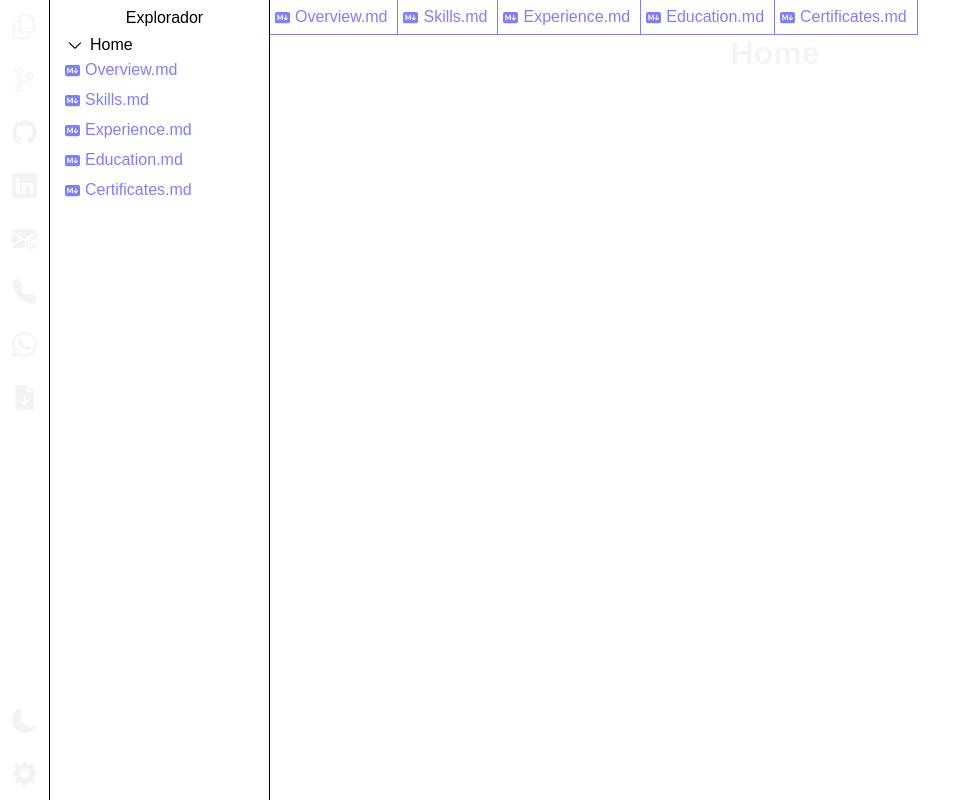
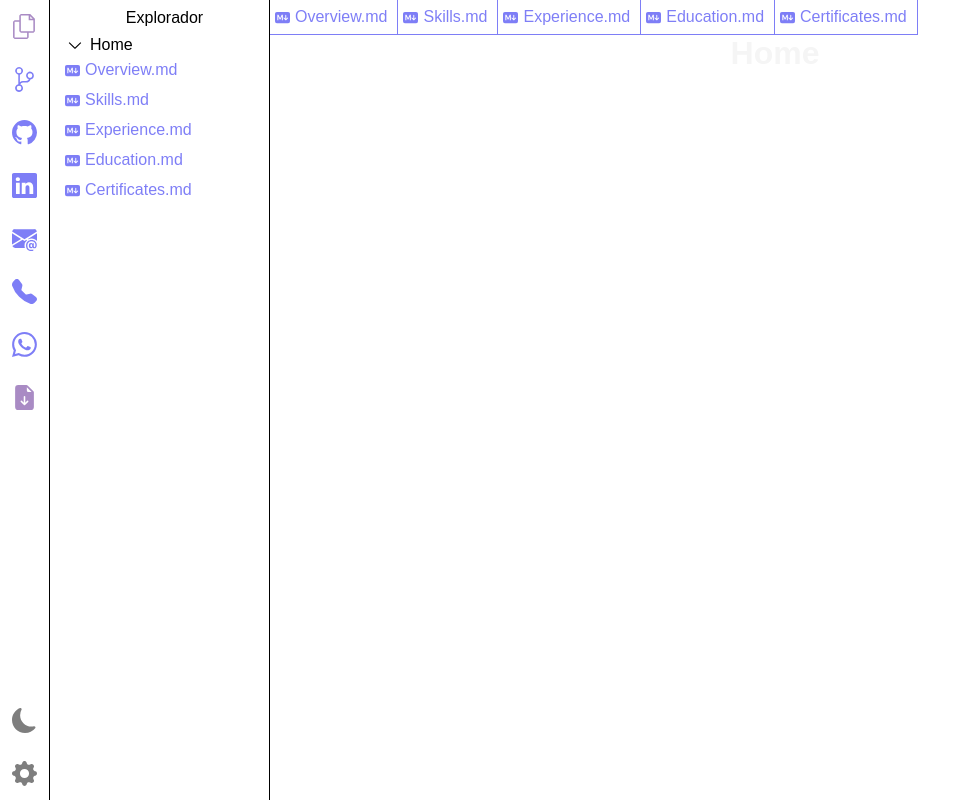
Before and after one commit to V-Carvalho/Portifolio, a React (Vite) app: page / in a window 1280 px wide. Both pictures are taken after a click on the link 24 px from the left and 720 px from the top of the page. Shown: the whole page, without its empty margins (0-969 px from the left). Built offline with nearby package versions, Linux system fonts and the light colour scheme.

Commit message:
Sidebar Finalizada ***Falta url do currículo

```diff
--- a/src/components/Sidebar/Sidebar.jsx
+++ b/src/components/Sidebar/Sidebar.jsx
@@ -1,8 +1,8 @@
 import { useContext } from "react";
 import styled, { useTheme } from "styled-components";
-
-import { links } from "../../utils/Links";
 import { ThemeContext } from "../../contexts/ThemeContext";
+import { VscFiles, VscSourceControl, VscGithubInverted } from "react-icons/vsc";
+import { BsLinkedin, BsEnvelopeAtFill, BsTelephoneFill, BsWhatsapp, BsSunFill, BsFillMoonFill, BsGearFill,  BsFileEarmarkArrowDownFill } from "react-icons/bs";
 
 const StyledSidebar = styled.aside`
   display: flex;
@@ -41,7 +41,83 @@ const SidebarIcon = styled.a`
 
 const Sidebar = () => {
   const theme = useTheme();
-  const { toggleTheme } = useContext(ThemeContext);
+  const { isDarkTheme, toggleTheme } = useContext(ThemeContext);
+
+  const links = [
+    [
+      {
+        index: 0,
+        title: "",
+        url: "",
+        icon: <VscFiles size={25} color={theme.iconPrimaryColor} />,
+      },
+      {
+        index: 1,
+        title: "Repositório",
+        url: "https://github.com/V-Carvalho/Portfolio",
+        icon: <VscSourceControl size={25} color={theme.iconPrimaryColor} />,
+      },
+      {
+        index: 2,
+        title: "Github",
+        url: "https://github.com/V-Carvalho",
+        icon: <VscGithubInverted size={25} color={theme.iconPrimaryColor} />,
+      },
+      {
+        index: 3,
+        title: "Linkedin",
+        url: "https://www.linkedin.com/in/vinicius-a-carvalho/",
+        icon: <BsLinkedin size={25} color={theme.iconPrimaryColor} />,
+      },
+      {
+        index: 4,
+        title: "E-mail",
+        url: "mailto:vinicius.a.carvalho@outlook.com",
+        icon: <BsEnvelopeAtFill size={25} color={theme.iconPrimaryColor} />,
+      },
+      {
+        index: 5,
+        title: "Telefone",
+        url: "tel:+5511980554113",
+        icon: <BsTelephoneFill size={25} color={theme.iconPrimaryColor} />,
+      },
+      {
+        index: 6,
+        title: "WhatsApp",
+        url: "https://api.whatsapp.com/send?phone=5511980554113&text=Fala%20Vinicius,%20Estou%20entrando%20em%20contato%20através%20do%20seu%20portfólio...",
+        icon: <BsWhatsapp size={25} color={theme.iconPrimaryColor} />,
+      },
+      {
+        index: 7,
+        title: "Download Currículo",
+        url: "",
+        icon: (
+          <BsFileEarmarkArrowDownFill
+            size={25}
+            color={theme.iconPrimaryColor}
+          />
+        ),
+      },
+    ],
+    [
+      {
+        index: 0,
+        title: "Tema",
+        url: "",
+        icon: isDarkTheme ? (
+          <BsSunFill size={25} color={theme.iconPrimaryColor} />
+        ) : (
+          <BsFillMoonFill size={25} color={theme.iconPrimaryColor} />
+        ),
+      },
+      {
+        index: 1,
+        title: "Configurações",
+        url: "",
+        icon: <BsGearFill size={25} color={theme.iconPrimaryColor} />,
+      },
+    ],
+  ];
 
   return (
     <StyledSidebar borderColor={theme.borderColor}>
```
